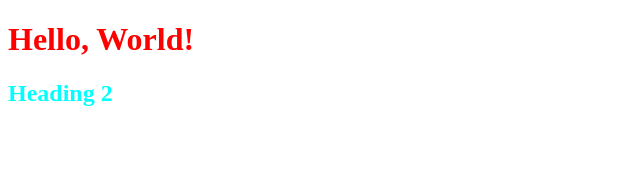
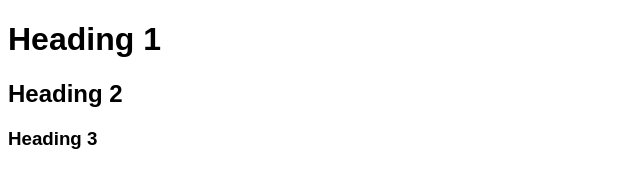
Before and after one commit to quangnguyen17/css-assignment-1, a plain HTML site: page index.html in a window 1280 px wide. Shown: the whole page, without its empty margins (0-640 px from the left). Drawn offline with Linux system fonts and the light colour scheme.

Commit message:
third commit

```diff
--- a/index.html
+++ b/index.html
@@ -10,8 +10,11 @@
 </head>
 
 <body>
-    <h1>Hello, World!</h1>
-    <h2>Heading 2</h2>
+    <div class="container">
+        <h1>Heading 1</h1>
+        <h2>Heading 2</h2>
+        <h3>Heading 3</h3>
+    </div>
 </body>
 
 </html>
--- a/styles.css
+++ b/styles.css
@@ -1,7 +1,3 @@
-h1 {
-    color: red;
+h1, h2, h3 {
+    font-family: Arial, Helvetica, sans-serif;
 }
-
-h2 {
-    color: cyan;
-}
```
